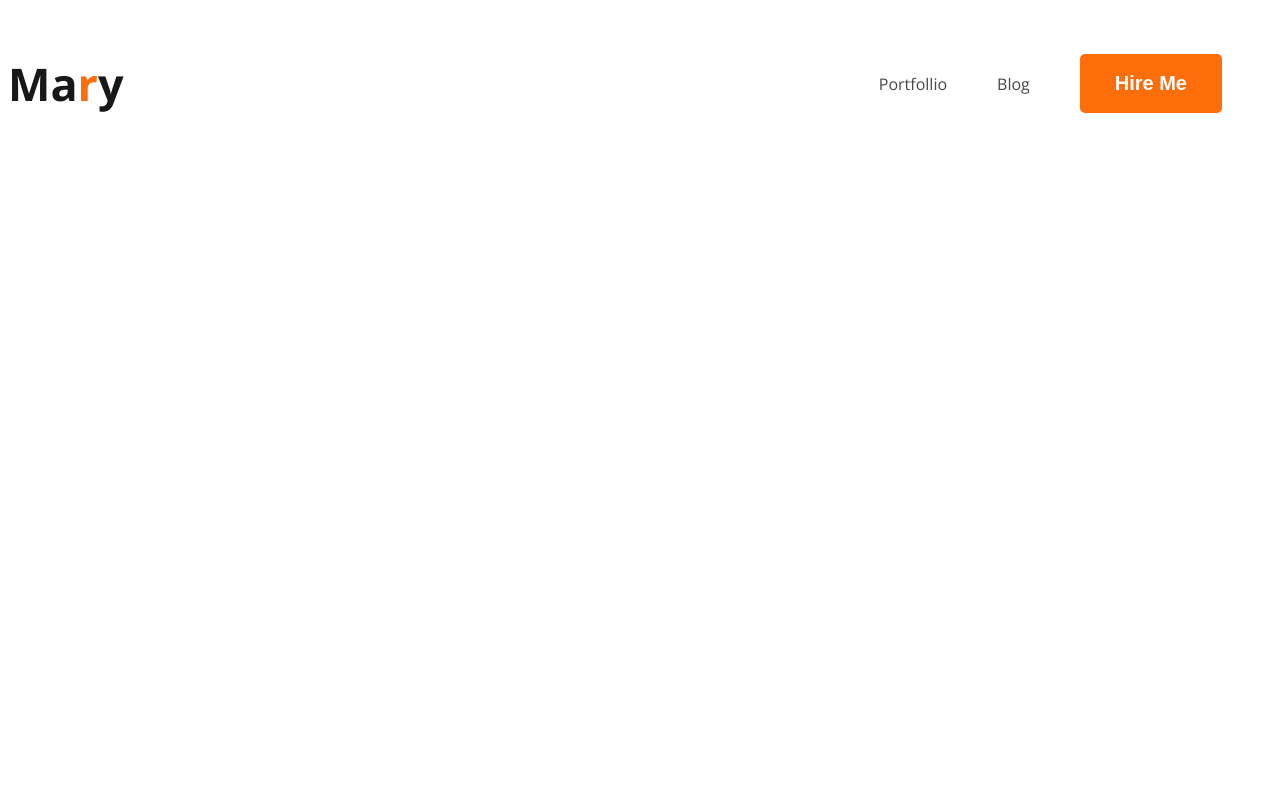
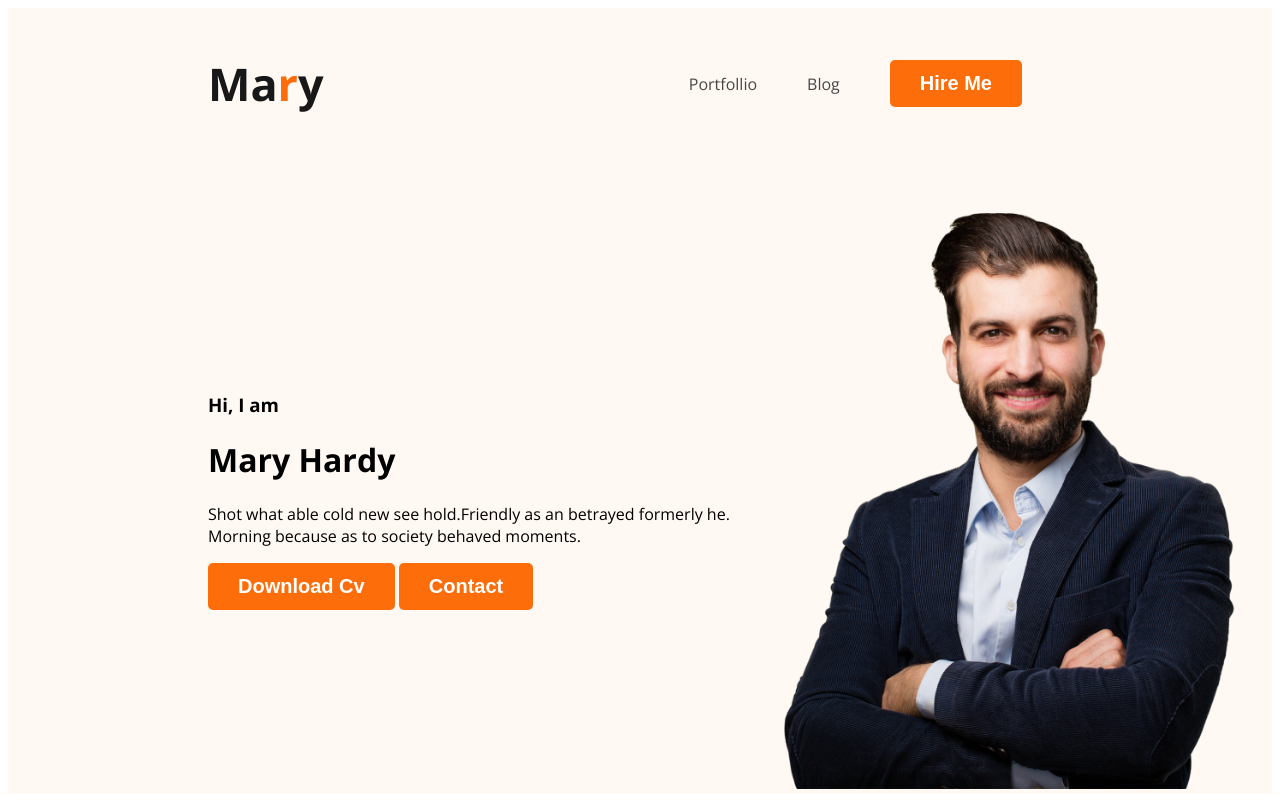
Before and after one commit to rahmanislam05/portfolio-website, a plain HTML site: page index.html in a window 1280 px wide. Drawn offline with nearby package versions, Linux system fonts and the light colour scheme.

Commit message:
banner complit

```diff
--- a/index.html
+++ b/index.html
@@ -8,9 +8,10 @@
     <link rel="preconnect" href="https://fonts.gstatic.com" crossorigin>
     <link href="https://fonts.googleapis.com/css2?family=Open+Sans:wght@400;700&display=swap" rel="stylesheet">
     <link rel="stylesheet" href="styles/styles.css">
+    <link rel="shortcut icon" href="images/pinterest.png" type="image/x-icon">
 </head>
 <body>
-    <header>
+    <header class="header">
         <nav>
             <h3 class="nav-title">Ma<span class="text-primary">r</span>y</h3>
             <ul>
@@ -19,6 +20,18 @@
                 <li><button class="btn-primary">Hire Me</button></li>
             </ul>
         </nav>
+    <div class="banner">
+        <div>
+            <h3 class="banner-greeting">Hi, I am</h3>
+            <h1 class="banner-title">Mary Hardy</h1>
+            <p>Shot what able cold new see hold.Friendly as an betrayed formerly he. Morning because as to society behaved moments.</p>
+            <button class="btn-primary">Download Cv</button>
+            <button class="btn-primary">Contact</button>
+        </div>
+        <div>
+            <img class="profile-pic" src="images/hardy.png" alt="Images by hardy">
+        </div>
+    </div>
     </header>
     <main>
 
--- a/styles/styles.css
+++ b/styles/styles.css
@@ -11,7 +11,7 @@ body {
     border-radius: 5px;
     background: #FD6E0A;
     border: 0;
-    padding: 18px 35px;
+    padding: 12px 30px;
     color: #FFF;
     font-size: 20px;
     font-weight: 700;
@@ -22,7 +22,7 @@ nav {
     display: flex;
     align-items: center;
     justify-content: space-between;
-
+    margin: 0 200px;
 }
 
 .nav-title {
@@ -45,3 +45,21 @@ nav a {
     text-decoration: none;
     color: #474747;
 }
+
+/* head related style */
+.header {
+    background-color: #FFF8F3;
+}
+
+.banner {
+    /* padding-top:30px;
+    padding-left: 30px; */
+    padding:30px 30px 0px 200px ;
+    display: flex;
+    align-items: center;
+}
+
+.profile-pic {
+    width: 500px;
+    height: 600px;
+}
```
Also changed, not shown: images/home.png (added), images/pinterest.png (added).
